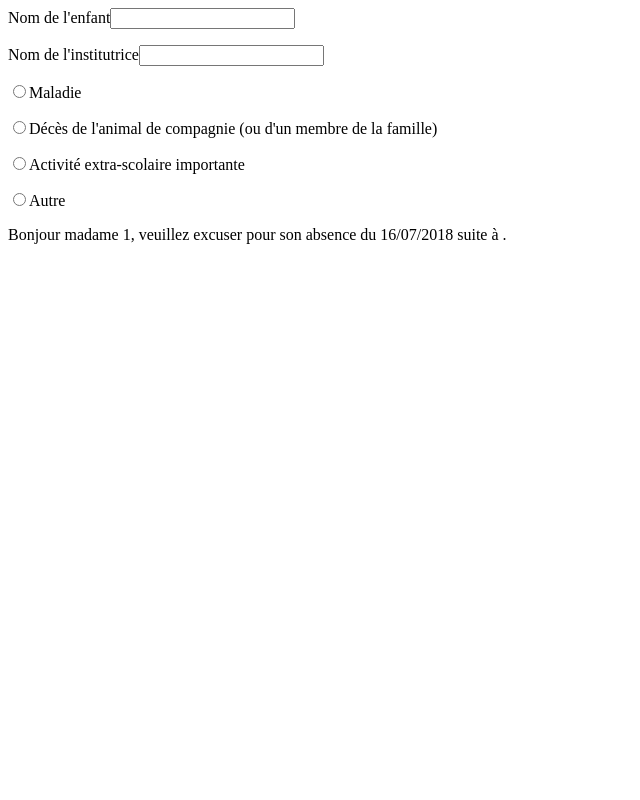
After one commit to tonidano/ExercicesPHP, a PHP site: page /excuse.php?nominstit=1 in a window 1280 px wide. The commit adds this page. Shown: the whole page, without its empty margins (0-640 px from the left). Run offline with PHP 8.4, Linux system fonts and the light colour scheme; data that the repository does not hold is empty.

Commit message:
16/7 16h45

```diff
--- a/conditions.php
+++ b/conditions.php
@@ -162,8 +162,8 @@ else{
 }
   ?> -->
 
-<?php
+<!-- <?php
 $age = $_GET['age'];
 $genre = ($age >= 21 AND $age <=40 AND $_GET['genre'] == 'femme') ? "Bonjour, bienvenue parmi nous!" : "Désolé, vous ne remplissez pas les critères de sélection.";
 echo "$genre"
- ?>
+ ?> -->
--- /dev/null
+++ b/excuse.php
@@ -0,0 +1,13 @@
+<form  action="excuse.php" method="GET">
+<p><label>Nom de l'enfant<input type="text" name="nomenfant" value=""></label></p>
+<p><label>Nom de l'institutrice<input type="text" name="nominstit" value=""></label></p>
+<p><label><input type="radio" name="excuse" value="maladie">Maladie</label></p>
+<p><label><input type="radio" name="excuse" value="décès">Décès de l'animal de compagnie (ou d'un membre de la famille)</label></p>
+<p><label><input type="radio" name="excuse" value="activité">Activité extra-scolaire importante</label></p>
+<p><label><input type="radio" name="excuse" value="autre">Autre</label></p>
+</form>
+
+<?php
+
+  echo "Bonjour madame " .$_GET['nominstit']. ", veuillez excuser " .$_GET['nomenfant']. "pour son absence du " .$heure = date('d/m/Y'). " suite à " .$_GET['excuse']. ".";
+ ?>
```
